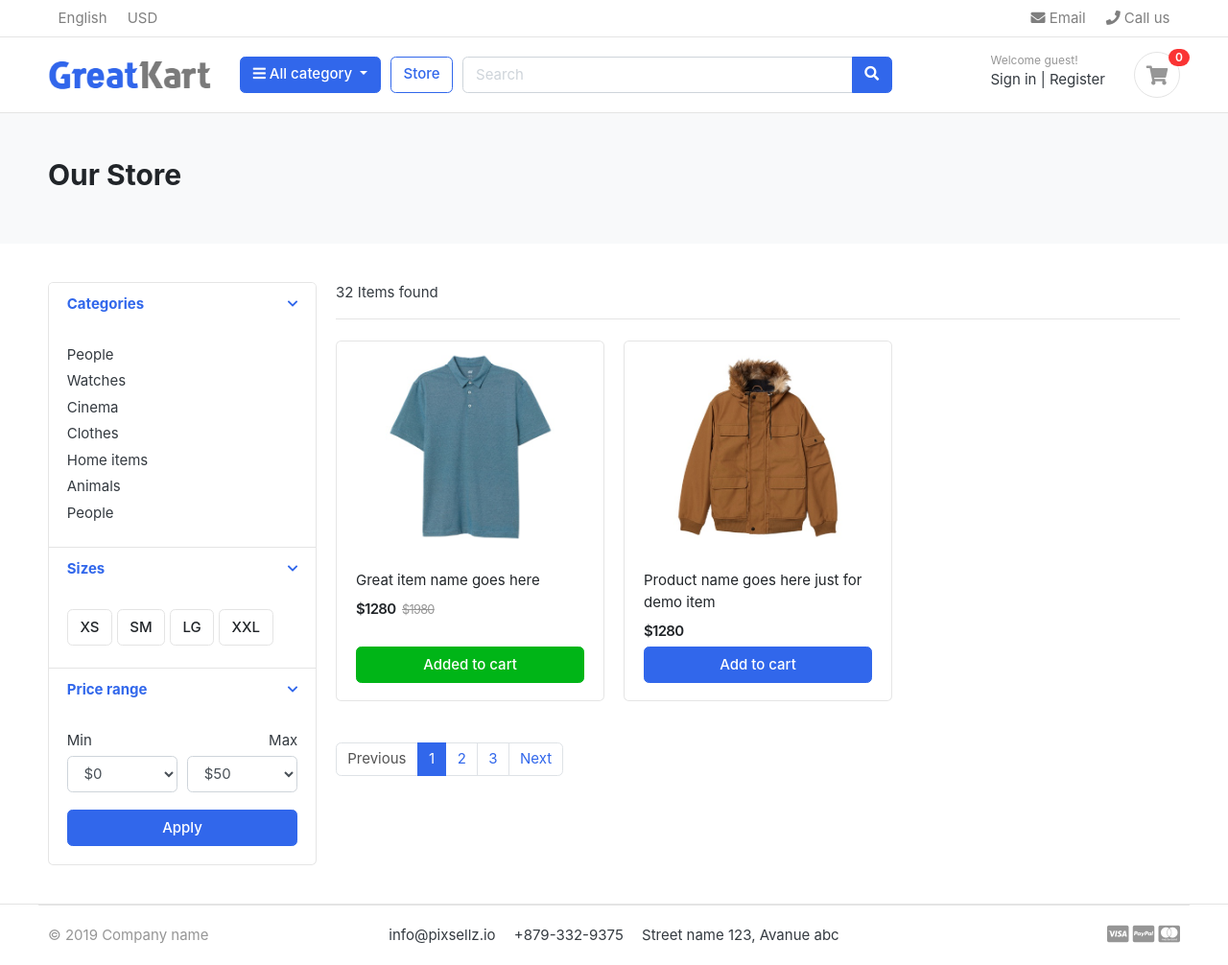
After one commit to Habibur-Rahman0927/great-kart, a Django app: page /store/ in a window 1280 px wide. The commit adds this page. Shown: the whole page at 96% size. Run offline with Django 3.2, Linux system fonts and the light colour scheme; some libraries are stand-ins or nearby versions; some web fonts are replaced.

Commit message:
display store page

```diff
--- a/greatkart/urls.py
+++ b/greatkart/urls.py
@@ -14,7 +14,7 @@ Including another URLconf
     2. Add a URL to urlpatterns:  path('blog/', include('blog.urls'))
 """
 from django.contrib import admin
-from django.urls import path
+from django.urls import path, include
 from . import views
 from django.conf.urls.static import static
 from django.conf import settings
@@ -22,5 +22,6 @@ from django.conf import settings
 
 urlpatterns = [
     path('admin/', admin.site.urls),
-    path('', views.home, name="home")
+    path('', views.home, name="home"),
+    path('store/', include('store.url') )
 ] + static(settings.MEDIA_URL, document_root=settings.MEDIA_ROOT)
--- /dev/null
+++ b/store/url.py
@@ -0,0 +1,6 @@
+from django.urls import path
+from . import views
+
+urlpatterns = [
+    path('',views.store, name='store' )
+]
--- a/store/views.py
+++ b/store/views.py
@@ -1,3 +1,7 @@
 from django.shortcuts import render
 
 # Create your views here.
+
+
+def store(request):
+    return render(request, 'store/store.html')
--- a/templates/includes/navbar.html
+++ b/templates/includes/navbar.html
@@ -48,7 +48,7 @@
                 </div>
             </div>  <!-- category-wrap.// -->
         </div> <!-- col.// -->
-        <a href="./store.html" class="btn btn-outline-primary">Store</a>
+        <a href="{% url 'store' %}" class="btn btn-outline-primary">Store</a>
         <div class="col-lg  col-md-6 col-sm-12 col">
             <form action="#" class="search">
                 <div class="input-group w-100">
--- /dev/null
+++ b/templates/store/store.html
@@ -0,0 +1,209 @@
+{% extends 'base.html' %} {% block content %}
+
+<!-- ========================= SECTION PAGETOP ========================= -->
+<section class="section-pagetop bg">
+    <div class="container">
+        <h2 class="title-page">Our Store</h2>
+
+    </div>
+    <!-- container //  -->
+</section>
+<!-- ========================= SECTION INTRO END// ========================= -->
+
+<!-- ========================= SECTION CONTENT ========================= -->
+<section class="section-content padding-y">
+    <div class="container">
+
+        <div class="row">
+            <aside class="col-md-3">
+
+                <div class="card">
+                    <article class="filter-group">
+                        <header class="card-header">
+                            <a href="#" data-toggle="collapse" data-target="#collapse_1" aria-expanded="true" class="">
+                                <i class="icon-control fa fa-chevron-down"></i>
+                                <h6 class="title">Categories</h6>
+                            </a>
+                        </header>
+                        <div class="filter-content collapse show" id="collapse_1" style="">
+                            <div class="card-body">
+
+                                <ul class="list-menu">
+                                    <li><a href="#">People  </a></li>
+                                    <li><a href="#">Watches </a></li>
+                                    <li><a href="#">Cinema  </a></li>
+                                    <li><a href="#">Clothes  </a></li>
+                                    <li><a href="#">Home items </a></li>
+                                    <li><a href="#">Animals</a></li>
+                                    <li><a href="#">People </a></li>
+                                </ul>
+
+                            </div>
+                            <!-- card-body.// -->
+                        </div>
+                    </article>
+                    <!-- filter-group  .// -->
+                    <article class="filter-group">
+                        <header class="card-header">
+                            <a href="#" data-toggle="collapse" data-target="#collapse_4" aria-expanded="true" class="">
+                                <i class="icon-control fa fa-chevron-down"></i>
+                                <h6 class="title">Sizes </h6>
+                            </a>
+                        </header>
+                        <div class="filter-content collapse show" id="collapse_4" style="">
+                            <div class="card-body">
+                                <label class="checkbox-btn">
+                    <input type="checkbox">
+                    <span class="btn btn-light"> XS </span>
+                  </label>
+
+                                <label class="checkbox-btn">
+                    <input type="checkbox">
+                    <span class="btn btn-light"> SM </span>
+                  </label>
+
+                                <label class="checkbox-btn">
+                    <input type="checkbox">
+                    <span class="btn btn-light"> LG </span>
+                  </label>
+
+                                <label class="checkbox-btn">
+                    <input type="checkbox">
+                    <span class="btn btn-light"> XXL </span>
+                  </label>
+                            </div>
+                            <!-- card-body.// -->
+                        </div>
+                    </article>
+                    <!-- filter-group .// -->
+
+                    <article class="filter-group">
+                        <header class="card-header">
+                            <a href="#" data-toggle="collapse" data-target="#collapse_3" aria-expanded="true" class="">
+                                <i class="icon-control fa fa-chevron-down"></i>
+                                <h6 class="title">Price range </h6>
+                            </a>
+                        </header>
+                        <div class="filter-content collapse show" id="collapse_3" style="">
+                            <div class="card-body">
+
+                                <div class="form-row">
+                                    <div class="form-group col-md-6">
+                                        <label>Min</label>
+                                        <!-- <input class="form-control" placeholder="$0" type="number"> -->
+                                        <select class="mr-2 form-control">
+                            <option value="0">$0</option>
+                            <option value="50">$50</option>
+                            <option value="100">$100</option>
+                            <option value="150">$150</option>
+                            <option value="200">$200</option>
+                            <option value="500">$500</option>
+                            <option value="1000">$1000</option>
+                        </select>
+                                    </div>
+                                    <div class="form-group text-right col-md-6">
+                                        <label>Max</label>
+                                        <select class="mr-2 form-control">
+                            <option value="50">$50</option>
+                            <option value="100">$100</option>
+                            <option value="150">$150</option>
+                            <option value="200">$200</option>
+                            <option value="500">$500</option>
+                            <option value="1000">$1000</option>
+                            <option value="2000">$2000+</option>
+                        </select>
+                                    </div>
+                                </div>
+                                <!-- form-row.// -->
+                                <button class="btn btn-block btn-primary">Apply</button>
+                            </div>
+                            <!-- card-body.// -->
+                        </div>
+                    </article>
+                    <!-- filter-group .// -->
+
+                </div>
+                <!-- card.// -->
+
+            </aside>
+            <!-- col.// -->
+            <main class="col-md-9">
+
+                <header class="border-bottom mb-4 pb-3">
+                    <div class="form-inline">
+                        <span class="mr-md-auto">32 Items found </span>
+
+                    </div>
+                </header>
+                <!-- sect-heading -->
+
+                <div class="row">
+                    <div class="col-md-4">
+                        <figure class="card card-product-grid">
+                            <div class="img-wrap">
+
+                                <img src="images/items/1.jpg">
+
+                            </div>
+                            <!-- img-wrap.// -->
+                            <figcaption class="info-wrap">
+                                <div class="fix-height">
+                                    <a href="./product-detail.html" class="title">Great item name goes here</a>
+                                    <div class="price-wrap mt-2">
+                                        <span class="price">$1280</span>
+                                        <del class="price-old">$1980</del>
+                                    </div>
+                                    <!-- price-wrap.// -->
+                                </div>
+                                <a href="#" class="btn btn-block btn-success">Added to cart </a>
+                            </figcaption>
+                        </figure>
+                    </div>
+                    <!-- col.// -->
+
+                    <div class="col-md-4">
+                        <figure class="card card-product-grid">
+                            <div class="img-wrap">
+                                <img src="images/items/2.jpg">
+
+                            </div>
+                            <!-- img-wrap.// -->
+                            <figcaption class="info-wrap">
+                                <div class="fix-height">
+                                    <a href="./product-detail.html" class="title">Product name goes here just for demo item</a>
+                                    <div class="price-wrap mt-2">
+                                        <span class="price">$1280</span>
+                                    </div>
+                                    <!-- price-wrap.// -->
+                                </div>
+                                <a href="#" class="btn btn-block btn-primary">Add to cart </a>
+                            </figcaption>
+                        </figure>
+                    </div>
+                    <!-- col.// -->
+                </div>
+                <!-- row end.// -->
+
+
+                <nav class="mt-4" aria-label="Page navigation sample">
+                    <ul class="pagination">
+                        <li class="page-item disabled"><a class="page-link" href="#">Previous</a></li>
+                        <li class="page-item active"><a class="page-link" href="#">1</a></li>
+                        <li class="page-item"><a class="page-link" href="#">2</a></li>
+                        <li class="page-item"><a class="page-link" href="#">3</a></li>
+                        <li class="page-item"><a class="page-link" href="#">Next</a></li>
+                    </ul>
+                </nav>
+
+            </main>
+            <!-- col.// -->
+
+        </div>
+
+    </div>
+    <!-- container .//  -->
+</section>
+<!-- ========================= SECTION CONTENT END// ========================= -->
+
+
+{% endblock content %}
```
